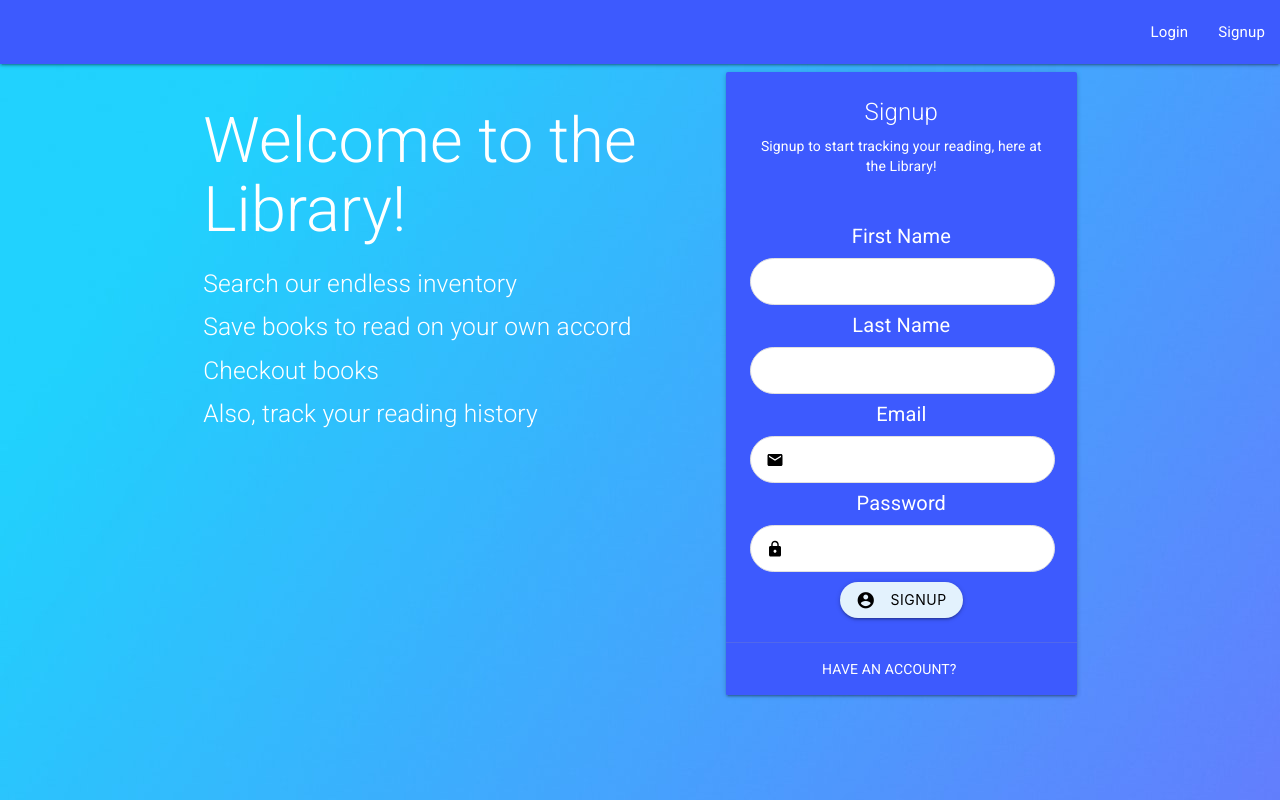
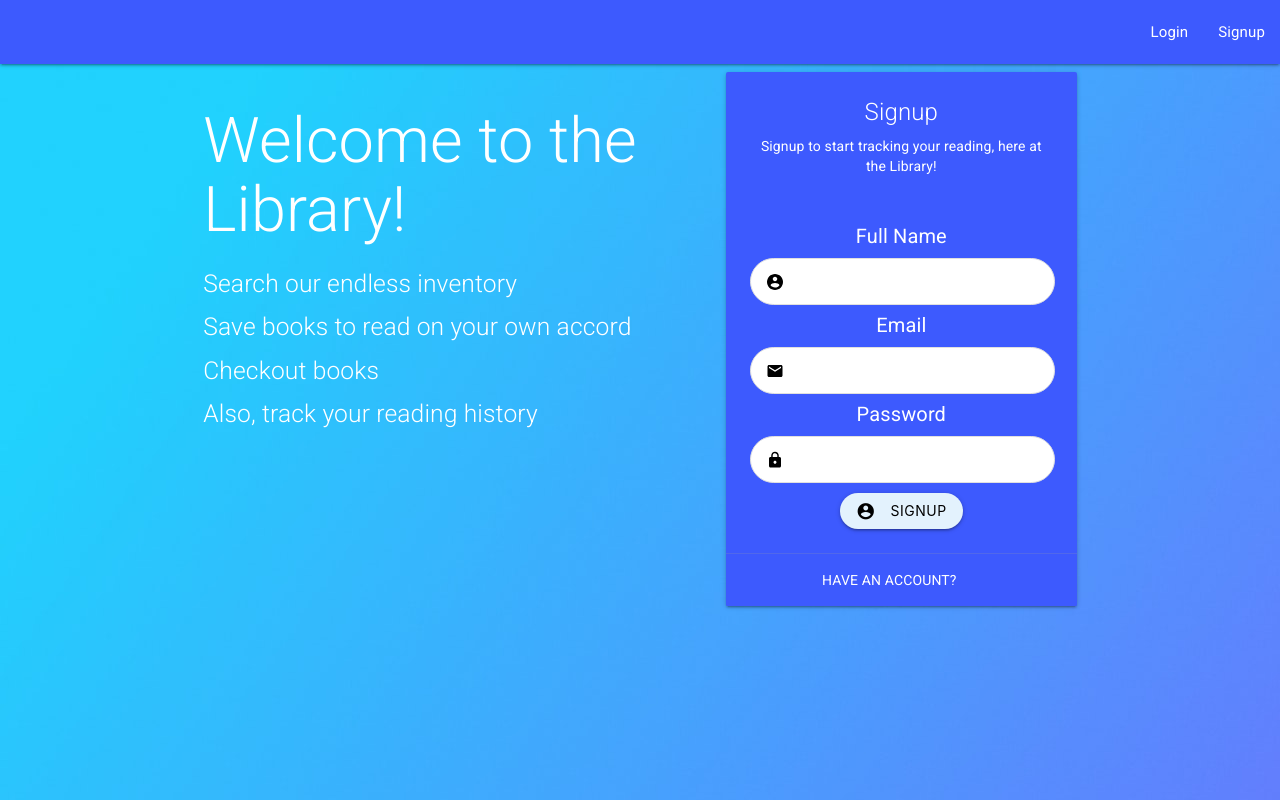
Before and after one commit to JoshuaDarron/library, a Vue app in the folder app_client/: page /signup in a window 1280 px wide. Built offline with nearby package versions, Linux system fonts and the light colour scheme.

Commit message:
Changed the signup form to no longer include first and last name and made it only full name.

```diff
--- a/app_client/src/pages/Signup/Signup.css
+++ b/app_client/src/pages/Signup/Signup.css
@@ -18,6 +18,10 @@ input {
     margin-bottom: 10px !important;
 }
 
+input[type="text"] {
+    background: url('~@/assets/images/account.png') no-repeat scroll 15px 14px;
+}
+
 input[type="email"] {
     background: url('~@/assets/images/email.png') no-repeat scroll 15px 14px;
 }
--- a/app_client/src/pages/Signup/Signup.vue
+++ b/app_client/src/pages/Signup/Signup.vue
@@ -39,13 +39,9 @@
                             <p>Signup to start tracking your reading, here at the Library!</p>
 
                             <form  @submit.prevent="submit">
-                                <label for="first-name">First Name</label>
+                                <label for="name">Full Name</label>
                                 <br />
-                                <input class="validate" name="first-name" type="text" v-model="firstName" />
-
-                                <label for="last-name">Last Name</label>
-                                <br />
-                                <input class="validate" name="last-name" type="text" v-model="lastName" />
+                                <input class="validate" name="name" type="text" v-model="name" />
 
                                 <label for="email">Email</label>
                                 <br />
@@ -84,8 +80,7 @@ export default {
         return {
             email: null,
             password: null,
-            firstName: null,
-            lastName: null
+            name: null
         }
     },
 
@@ -93,17 +88,15 @@ export default {
         submit: function (e) {
             e.preventDefault()
 
-            const firstName = this.firstName
-            const lastName = this.lastName
+            const name = this.name
             const email = this.email
             const password = this.password
 
-            this.firstName = null
-            this.firstName = null
+            this.name = null
             this.email = null
             this.password = null
 
-            console.log(firstName, lastName, email, password)
+            console.log(name, email, password)
         }
     }
 }
```
Also changed, not shown: app_client/src/assets/images/account.png (added), 1 other file (tests, documents, lock files or other folders).
